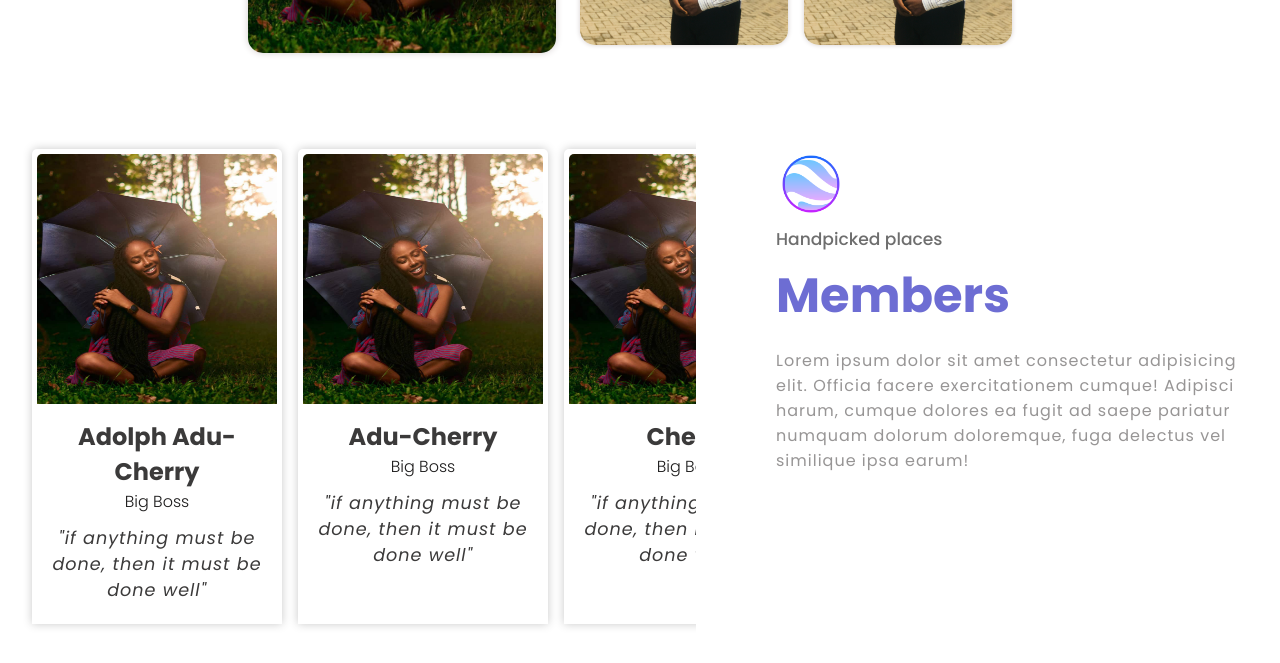
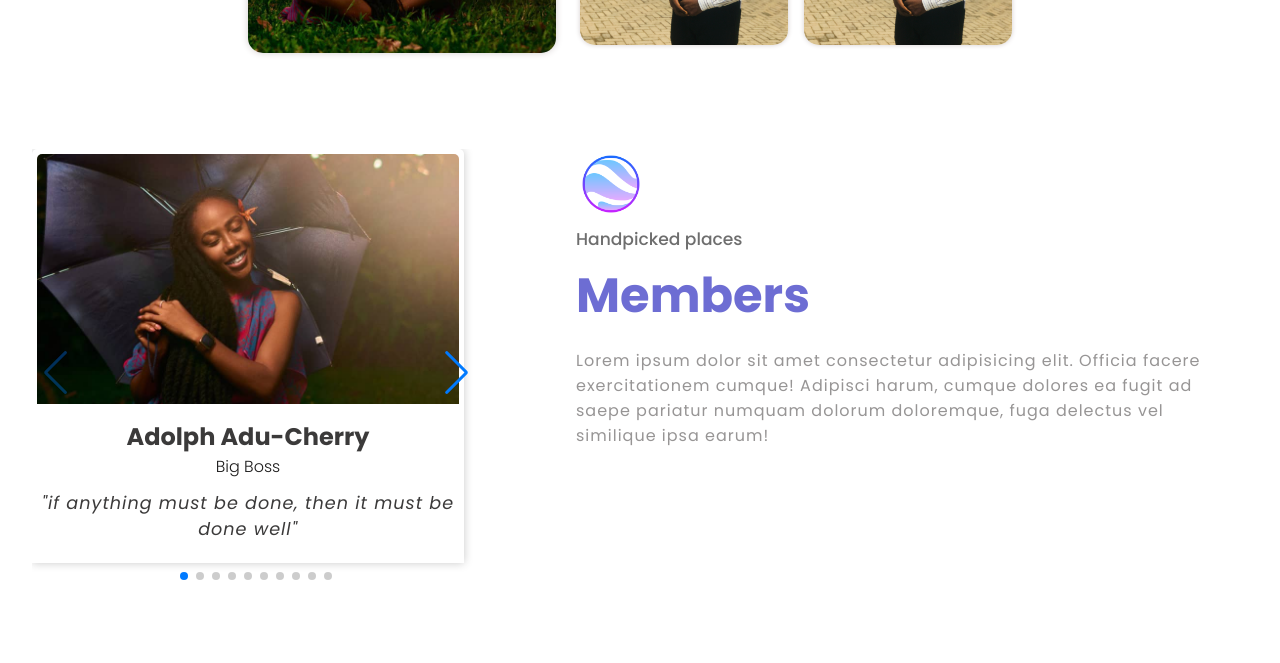
Before and after one commit to Zormelo-Alex/axlr8-website, a React (Create React App) app: page / in a window 1280 px wide. Shown: the part 2080-2743 px from the top of the page. Built offline with nearby package versions, Linux system fonts and the light colour scheme.

Commit message:
finished with the swipe

```diff
--- a/src/index.css
+++ b/src/index.css
@@ -495,8 +495,9 @@ body::-webkit-scrollbar-thumb{
 .member-section .members{
   margin-top: 1rem;
   display: flex;
-  overflow-x: scroll;
+  overflow-x: hidden;
   padding: 1rem;
+  min-height: 490px;
 }
 .member-section .member{
   min-width: 250px;
@@ -529,6 +530,7 @@ body::-webkit-scrollbar-thumb{
 .member-section .members .member img{
   height: 250px;
   width: 100%;
+  object-fit: cover;
   border-radius: 5px 5px 0px 0px;
   margin-bottom: .5rem;
 }
@@ -920,7 +922,7 @@ body::-webkit-scrollbar-thumb{
     flex-direction: initial;
   }
   .member-section .members{
-    max-width: 450px;
+    max-width: 370px;
     padding: 1rem;
   }
   .member-section .members::-webkit-scrollbar{
@@ -1105,7 +1107,8 @@ body::-webkit-scrollbar-thumb{
     margin: 0 .5em;
   }
   .member-section .members{
-    max-width: 680px;
+    max-width: 480px;
+    min-height: 480px;
   }
   .member-section .other-thing{
     padding: 1rem 5rem;
--- a/src/partials/members.js
+++ b/src/partials/members.js
@@ -1,35 +1,116 @@
 import React from 'react';
 import image1 from "../resources/images/ab.jpg";
 import globe from "../resources/icons/earth.png";
+
+// import Swiper core and required modules
+import { Navigation, Pagination, Scrollbar, A11y } from 'swiper';
+
+import { Swiper, SwiperSlide } from 'swiper/react';
+
+// Import Swiper styles
+import 'swiper/css';
+import 'swiper/css/navigation';
+import 'swiper/css/pagination';
+import 'swiper/css/scrollbar';
+
 
 const members = () => {
   return (
      <div className="member-section" id="members">
         <div className="container">
-          <div className="swiper">
             <div className="members">
+              <Swiper
+                // install Swiper modules
+                modules={[Navigation, Pagination, Scrollbar, A11y]}
+                spaceBetween={20}
+                slidesPerView={1}
+                navigation
+                pagination={{ clickable: true }}
+                //scrollbar={{ draggable: true }}
+                //onSwiper={(swiper) => console.log(swiper)}
+                //onSlideChange={() => console.log('slide change')}
+              >
+                  <SwiperSlide>
                     <div className="member">
                       <img src={image1} alt="" />
                       <h5 className="name">Adolph Adu-Cherry</h5>
                       <p className="role">Big Boss</p>
                       <p className="quote">"IF ANYTHING MUST BE DONE, THEN IT MUST BE DONE WELL"</p>
                     </div>
+                  </SwiperSlide>
+                  <SwiperSlide>
                     <div className="member">
                       <img src={image1} alt="" />
-                  <h5 className="name">Adu-Cherry</h5>
+                      <h5 className="name">Adolph Adu-Cherry</h5>
                       <p className="role">Big Boss</p>
                       <p className="quote">"IF ANYTHING MUST BE DONE, THEN IT MUST BE DONE WELL"</p>
                     </div>
+                  </SwiperSlide>
+                  <SwiperSlide>
                     <div className="member">
                       <img src={image1} alt="" />
-                  <h5 className="name">Cherry</h5>
+                      <h5 className="name">Adolph Adu-Cherry</h5>
                       <p className="role">Big Boss</p>
                       <p className="quote">"IF ANYTHING MUST BE DONE, THEN IT MUST BE DONE WELL"</p>
                     </div>
-                <div className="swiper-pagination"></div>
-                <div className="swiper-button-prev"></div>
-                <div className="swiper-button-next"></div>
+                  </SwiperSlide>
+                  <SwiperSlide>
+                    <div className="member">
+                      <img src={image1} alt="" />
+                      <h5 className="name">Adolph Adu-Cherry</h5>
+                      <p className="role">Big Boss</p>
+                      <p className="quote">"IF ANYTHING MUST BE DONE, THEN IT MUST BE DONE WELL"</p>
                     </div>
+                  </SwiperSlide>
+                  <SwiperSlide>
+                    <div className="member">
+                      <img src={image1} alt="" />
+                      <h5 className="name">Adolph Adu-Cherry</h5>
+                      <p className="role">Big Boss</p>
+                      <p className="quote">"IF ANYTHING MUST BE DONE, THEN IT MUST BE DONE WELL"</p>
+                    </div>
+                  </SwiperSlide>
+                  <SwiperSlide>
+                    <div className="member">
+                      <img src={image1} alt="" />
+                      <h5 className="name">Adolph Adu-Cherry</h5>
+                      <p className="role">Big Boss</p>
+                      <p className="quote">"IF ANYTHING MUST BE DONE, THEN IT MUST BE DONE WELL"</p>
+                    </div>
+                  </SwiperSlide>
+                  <SwiperSlide>
+                    <div className="member">
+                      <img src={image1} alt="" />
+                      <h5 className="name">Adolph Adu-Cherry</h5>
+                      <p className="role">Big Boss</p>
+                      <p className="quote">"IF ANYTHING MUST BE DONE, THEN IT MUST BE DONE WELL"</p>
+                    </div>
+                  </SwiperSlide>
+                  <SwiperSlide>
+                    <div className="member">
+                      <img src={image1} alt="" />
+                      <h5 className="name">Adolph Adu-Cherry</h5>
+                      <p className="role">Big Boss</p>
+                      <p className="quote">"IF ANYTHING MUST BE DONE, THEN IT MUST BE DONE WELL"</p>
+                    </div>
+                  </SwiperSlide>
+                  <SwiperSlide>
+                    <div className="member">
+                      <img src={image1} alt="" />
+                      <h5 className="name">Adolph Adu-Cherry</h5>
+                      <p className="role">Big Boss</p>
+                      <p className="quote">"IF ANYTHING MUST BE DONE, THEN IT MUST BE DONE WELL"</p>
+                    </div>
+                  </SwiperSlide>
+                  <SwiperSlide>
+                    <div className="member">
+                      <img src={image1} alt="" />
+                      <h5 className="name">Adolph Adu-Cherry</h5>
+                      <p className="role">Big Boss</p>
+                      <p className="quote">"IF ANYTHING MUST BE DONE, THEN IT MUST BE DONE WELL"</p>
+                    </div>
+                  </SwiperSlide>
+                </Swiper>
             </div>
         </div>
         <div className="other-thing">
@@ -47,3 +128,55 @@ const members = () => {
 }
 
 export default members;
+
+
+
+
+    //   <Swiper
+    //   // install Swiper modules
+    //   modules={[Navigation, Pagination, Scrollbar, A11y]}
+    //   spaceBetween={50}
+    //   slidesPerView={2}
+    //   navigation
+    //   pagination={{ clickable: true }}
+    //   scrollbar={{ draggable: true }}
+    //   onSwiper={(swiper) => console.log(swiper)}
+    //   onSlideChange={() => console.log('slide change')}
+    // >
+    //   <SwiperSlide>
+    //     <div className="member">
+    //       <h5 className="name">Adu-Cherry</h5>
+    //       <p className="role">Big Boss</p>
+    //       <p className="quote">"IF ANYTHING MUST BE DONE, THEN IT MUST BE DONE WELL"</p>
+    //     </div>
+    //   </SwiperSlide>
+    //   <SwiperSlide>
+    //     <div className="member">
+    //       <h5 className="name">Adu-Cherry</h5>
+    //       <p className="role">Big Boss</p>
+    //       <p className="quote">"IF ANYTHING MUST BE DONE, THEN IT MUST BE DONE WELL"</p>
+    //     </div>
+    //   </SwiperSlide>
+    //   <SwiperSlide>
+    //     <div className="member">
+    //       <h5 className="name">Adu-Cherry</h5>
+    //       <p className="role">Big Boss</p>
+    //       <p className="quote">"IF ANYTHING MUST BE DONE, THEN IT MUST BE DONE WELL"</p>
+    //     </div>
+    //   </SwiperSlide>
+    //   <SwiperSlide>
+    //     <div className="member">
+    //       <h5 className="name">Adu-Cherry</h5>
+    //       <p className="role">Big Boss</p>
+    //       <p className="quote">"IF ANYTHING MUST BE DONE, THEN IT MUST BE DONE WELL"</p>
+    //     </div>
+    //   </SwiperSlide>
+    //   <SwiperSlide>
+    //     <div className="member">
+    //       <h5 className="name">Adu-Cherry</h5>
+    //       <p className="role">Big Boss</p>
+    //       <p className="quote">"IF ANYTHING MUST BE DONE, THEN IT MUST BE DONE WELL"</p>
+    //     </div>
+    //   </SwiperSlide>
+    //   ...
+    // </Swiper>
```
Lines whose indentation alone changed are shown as unchanged.
